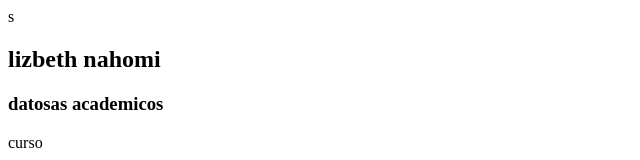
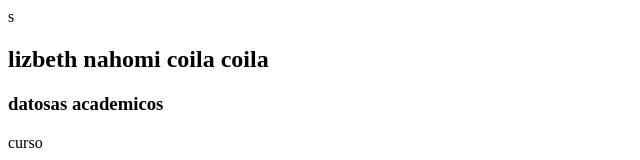
Before and after one commit to princessazul/jaediurno, a plain HTML site: page index.html in a window 1280 px wide. Shown: the top 160 px of the page, without its empty margins (0-640 px from the left). Drawn offline with Linux system fonts and the light colour scheme.

Commit message:
se modifico un commit despues

```diff
--- a/index.html
+++ b/index.html
@@ -6,7 +6,7 @@
     <title>Document</title>s
 </head>
 <body>
-    <h2>lizbeth nahomi</h2>
+    <h2>lizbeth nahomi coila coila</h2>
     <h3>datosas academicos</h3>
     <p>curso</p>
     <p> creditos</p>
```
